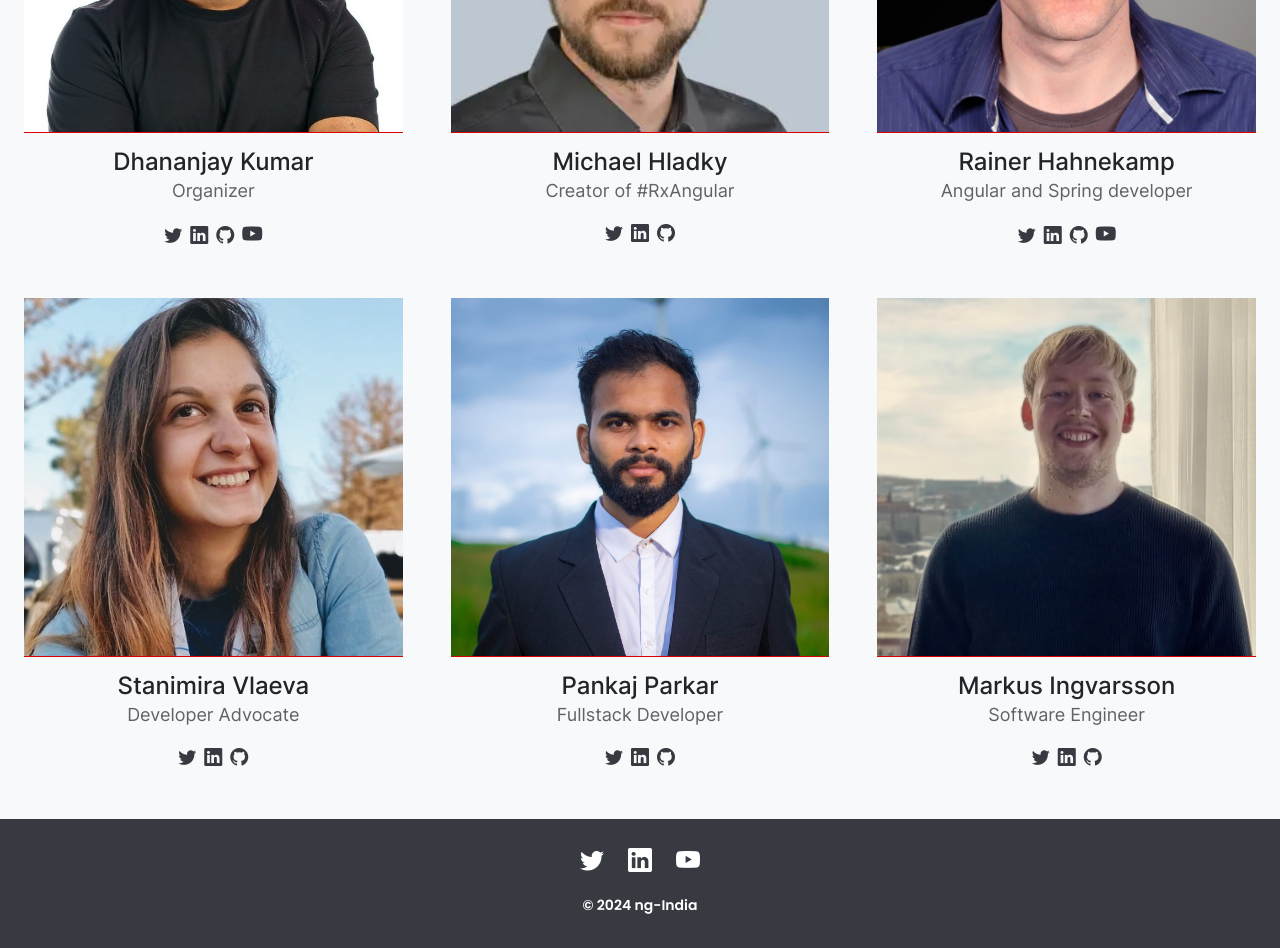
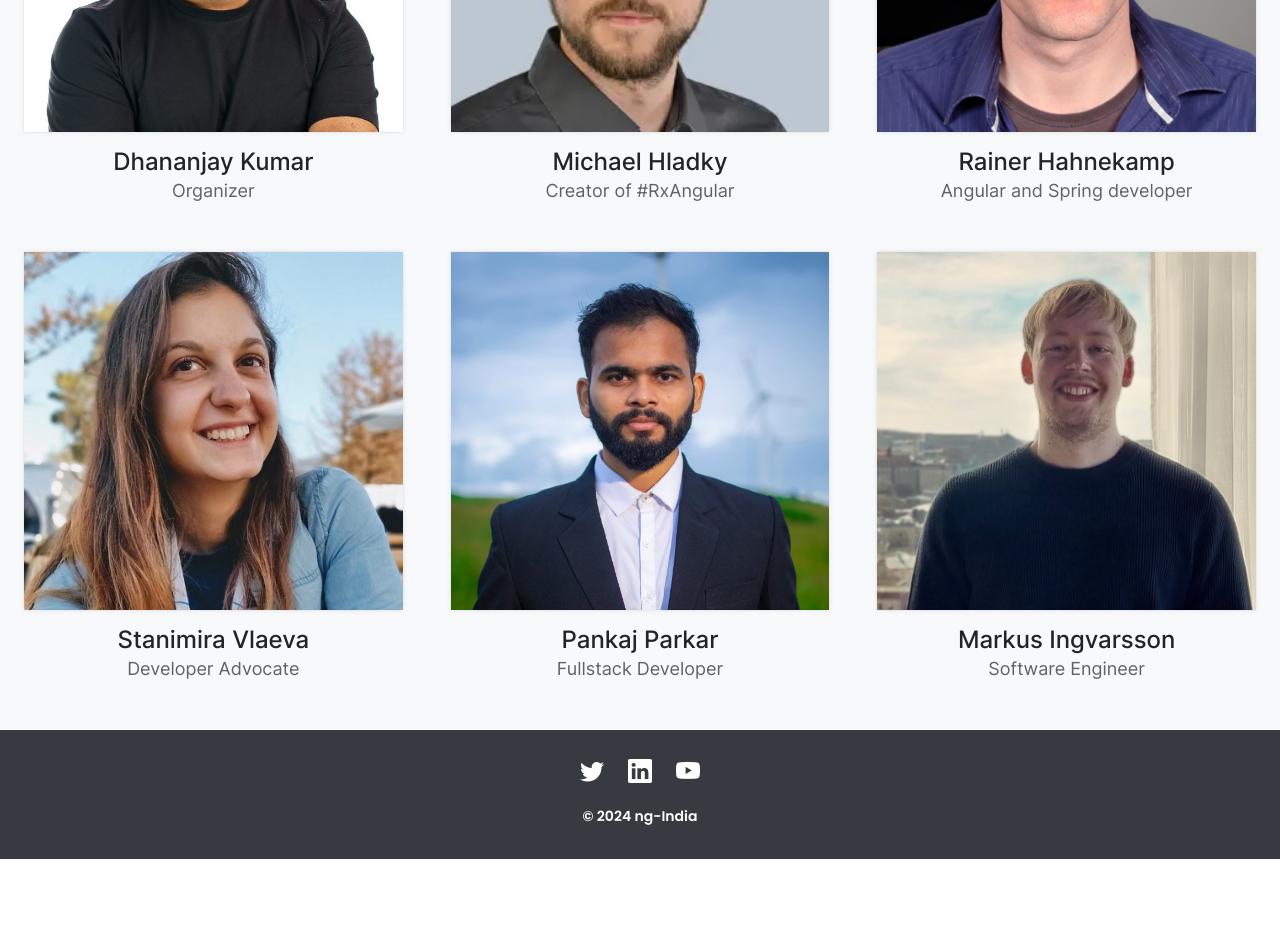
Before and after one commit to debugmodedotnet/ngindia2025, an Angular app: page /speakers in a window 1280 px wide. Shown: the part 440-1388 px from the top of the page. After the commit the page ends 1299 px from the top, so only its background shows below. Built offline with nearby package versions, Linux system fonts and the light colour scheme.

Commit message:
Speaker Flip Card

```diff
--- a/src/app/components/hero/hero.component.html
+++ b/src/app/components/hero/hero.component.html
@@ -10,13 +10,17 @@
   </video>
 
   <div class="hero-text position-relative z-1">
+    <h2 class="font-36 font-family-poppins nmc-white text-center">
+      ng-India <sup class="font-18 nmc-primary">7th Edition</sup>
+    </h2>
+
     <h1 class="font-family-poppins nmc-white typewriter">
-      India's Largest <b class="nmc-primary">Angular</b> Conference
+      India's Largest <b class="nmc-primary">Angular</b> Conference!
     </h1>
 
-    <button class="nmc-btn-primary mt-4 px-4 h-auto py-3 mx-auto" type="submit">
-      Buy Tickets
-    </button>
+    <p class="mt-4 font-26 nmc-white text-center">
+      April 5th, 2025 | Delhi, India
+    </p>
   </div>
 
   <div
--- a/src/app/components/hero/hero.component.scss
+++ b/src/app/components/hero/hero.component.scss
@@ -31,8 +31,8 @@
         place-content: center;
 
         .typewriter {
-            width: 28ch;
-            animation: typing 4s steps(28), blink .5s step-end infinite alternate;
+            width: 100%;
+            animation: typing 4s steps(29), blink .5s step-end infinite alternate;
             white-space: nowrap;
             overflow: hidden;
             border-right: 3px solid $nmc-primary;
--- a/src/app/components/speakers/speakers.component.html
+++ b/src/app/components/speakers/speakers.component.html
@@ -1,4 +1,4 @@
-<section class="py-5 nmc-bg-light">
+<section class="speakers-section py-5 nmc-bg-light">
   <div class="container-boxed">
     <div class="text-center heading-section mb-5">
       <h2 class="mb-4"><span>Event</span> Speakers</h2>
@@ -6,6 +6,9 @@
 
     <div class="speakers row g-5">
       <div class="col-md-4 speaker">
+        <div class="flip-card" tabindex="0">
+          <div class="flip-card-inner text-center">
+            <div class="flip-card-front">
               <figure class="m-0 overflow-hidden">
                 <img
                   src="../../../assets/images/speakers/speaker-1.jpeg"
@@ -13,10 +16,14 @@
                   alt="Dhananjay Kumar"
                 />
               </figure>
+            </div>
 
-        <div class="text text-center pt-3">
-          <h3>Dhananjay Kumar</h3>
-          <span class="font-18 mt-2 nmc-medium-grey">Organizer</span>
+            <div class="flip-card-back text-center">
+              <p class="nmc-white font-16 mt-2">
+                Dhananjay Kumar is a passionate organizer and speaker,
+                well-versed in the latest tech trends and actively engaged in
+                various developer communities.
+              </p>
 
               <ul
                 class="social d-flex align-items-center justify-content-center gap-2 mt-3"
@@ -25,7 +32,7 @@
                   <a
                     href="https://x.com/debug_mode"
                     target="_blank"
-                class="nmc-dark-grey font-18"
+                    class="nmc-white font-18"
                     ><i class="bi bi-twitter"></i
                   ></a>
                 </li>
@@ -34,7 +41,7 @@
                   <a
                     href="https://www.linkedin.com/in/dhananjaykumar07/"
                     target="_blank"
-                class="nmc-dark-grey font-18"
+                    class="nmc-white font-18"
                     ><i class="bi bi-linkedin"></i
                   ></a>
                 </li>
@@ -43,7 +50,7 @@
                   <a
                     href="https://github.com/debugmodedotnet"
                     target="_blank"
-                class="nmc-dark-grey font-18"
+                    class="nmc-white font-18"
                     ><i class="bi bi-github"></i
                   ></a>
                 </li>
@@ -52,28 +59,40 @@
                   <a
                     href="https://www.youtube.com/@NomadCoderai"
                     target="_blank"
-                class="nmc-dark-grey font-20"
+                    class="nmc-white font-20"
                     ><i class="bi bi-youtube"></i
                   ></a>
                 </li>
               </ul>
             </div>
           </div>
+        </div>
+
+        <div class="text text-center pt-3">
+          <h3>Dhananjay Kumar</h3>
+          <span class="font-18 mt-2 nmc-medium-grey">Organizer</span>
+        </div>
+      </div>
 
       <div class="col-md-4 speaker">
-        <figure class="m-0 overflow-hidden nmc-bg-white">
+        <div class="flip-card" tabindex="0">
+          <div class="flip-card-inner text-center">
+            <div class="flip-card-front">
+              <figure class="m-0 overflow-hidden">
                 <img
                   src="../../../assets/images/speakers/speaker-2.png"
                   class="w-100 h-100 object-fit-cover"
                   alt="Michael Hladky"
                 />
               </figure>
+            </div>
 
-        <div class="text text-center pt-3">
-          <h3>Michael Hladky</h3>
-          <span class="font-18 mt-2 nmc-medium-grey">
-            Creator of #RxAngular
-          </span>
+            <div class="flip-card-back text-center">
+              <p class="nmc-white font-16 mt-2">
+                Dhananjay Kumar is a passionate organizer and speaker,
+                well-versed in the latest tech trends and actively engaged in
+                various developer communities.
+              </p>
 
               <ul
                 class="social d-flex align-items-center justify-content-center gap-2 mt-3"
@@ -82,7 +101,7 @@
                   <a
                     href="https://x.com/Michael_Hladky"
                     target="_blank"
-                class="nmc-dark-grey font-18"
+                    class="nmc-white font-18"
                     ><i class="bi bi-twitter"></i
                   ></a>
                 </li>
@@ -91,7 +110,7 @@
                   <a
                     href="https://www.linkedin.com/in/michael-hladky-519340148/"
                     target="_blank"
-                class="nmc-dark-grey font-18"
+                    class="nmc-white font-18"
                     ><i class="bi bi-linkedin"></i
                   ></a>
                 </li>
@@ -100,28 +119,42 @@
                   <a
                     href="https://github.com/BioPhoton"
                     target="_blank"
-                class="nmc-dark-grey font-18"
+                    class="nmc-white font-18"
                     ><i class="bi bi-github"></i
                   ></a>
                 </li>
               </ul>
             </div>
           </div>
+        </div>
+
+        <div class="text text-center pt-3">
+          <h3>Michael Hladky</h3>
+          <span class="font-18 mt-2 nmc-medium-grey">
+            Creator of #RxAngular
+          </span>
+        </div>
+      </div>
 
       <div class="col-md-4 speaker">
-        <figure class="m-0 overflow-hidden nmc-bg-white">
+        <div class="flip-card" tabindex="0">
+          <div class="flip-card-inner text-center">
+            <div class="flip-card-front">
+              <figure class="m-0 overflow-hidden">
                 <img
                   src="../../../assets/images/speakers/speaker-3.jpg"
                   class="w-100 h-100 object-fit-cover"
                   alt="Rainer Hahnekamp"
                 />
               </figure>
+            </div>
 
-        <div class="text text-center pt-3">
-          <h3>Rainer Hahnekamp</h3>
-          <span class="font-18 mt-2 nmc-medium-grey">
-            Angular and Spring developer
-          </span>
+            <div class="flip-card-back text-center">
+              <p class="nmc-white font-16 mt-2">
+                Dhananjay Kumar is a passionate organizer and speaker,
+                well-versed in the latest tech trends and actively engaged in
+                various developer communities.
+              </p>
 
               <ul
                 class="social d-flex align-items-center justify-content-center gap-2 mt-3"
@@ -130,7 +163,7 @@
                   <a
                     href="https://x.com/rainerhahnekamp"
                     target="_blank"
-                class="nmc-dark-grey font-18"
+                    class="nmc-white font-18"
                     ><i class="bi bi-twitter"></i
                   ></a>
                 </li>
@@ -139,7 +172,7 @@
                   <a
                     href="https://www.linkedin.com/in/rainerhahnekamp/"
                     target="_blank"
-                class="nmc-dark-grey font-18"
+                    class="nmc-white font-18"
                     ><i class="bi bi-linkedin"></i
                   ></a>
                 </li>
@@ -148,7 +181,7 @@
                   <a
                     href="https://github.com/rainerhahnekamp"
                     target="_blank"
-                class="nmc-dark-grey font-18"
+                    class="nmc-white font-18"
                     ><i class="bi bi-github"></i
                   ></a>
                 </li>
@@ -157,26 +190,42 @@
                   <a
                     href="https://www.youtube.com/@RainerHahnekamp"
                     target="_blank"
-                class="nmc-dark-grey font-20"
+                    class="nmc-white font-20"
                     ><i class="bi bi-youtube"></i
                   ></a>
                 </li>
               </ul>
             </div>
           </div>
+        </div>
+
+        <div class="text text-center pt-3">
+          <h3>Rainer Hahnekamp</h3>
+          <span class="font-18 mt-2 nmc-medium-grey">
+            Angular and Spring developer
+          </span>
+        </div>
+      </div>
 
       <div class="col-md-4 speaker">
-        <figure class="m-0 overflow-hidden nmc-bg-white">
+        <div class="flip-card" tabindex="0">
+          <div class="flip-card-inner text-center">
+            <div class="flip-card-front">
+              <figure class="m-0 overflow-hidden">
                 <img
                   src="../../../assets/images/speakers/speaker-4.jpeg"
                   class="w-100 h-100 object-fit-cover"
                   alt="Stanimira Vlaeva"
                 />
               </figure>
+            </div>
 
-        <div class="text text-center pt-3">
-          <h3>Stanimira Vlaeva</h3>
-          <span class="font-18 mt-2 nmc-medium-grey"> Developer Advocate </span>
+            <div class="flip-card-back text-center">
+              <p class="nmc-white font-16 mt-2">
+                Dhananjay Kumar is a passionate organizer and speaker,
+                well-versed in the latest tech trends and actively engaged in
+                various developer communities.
+              </p>
 
               <ul
                 class="social d-flex align-items-center justify-content-center gap-2 mt-3"
@@ -185,7 +234,7 @@
                   <a
                     href="https://x.com/StanimiraVlaeva"
                     target="_blank"
-                class="nmc-dark-grey font-18"
+                    class="nmc-white font-18"
                     ><i class="bi bi-twitter"></i
                   ></a>
                 </li>
@@ -194,7 +243,7 @@
                   <a
                     href="https://www.linkedin.com/in/sis0k0/"
                     target="_blank"
-                class="nmc-dark-grey font-18"
+                    class="nmc-white font-18"
                     ><i class="bi bi-linkedin"></i
                   ></a>
                 </li>
@@ -203,28 +252,40 @@
                   <a
                     href="https://github.com/sis0k0"
                     target="_blank"
-                class="nmc-dark-grey font-18"
+                    class="nmc-white font-18"
                     ><i class="bi bi-github"></i
                   ></a>
                 </li>
               </ul>
             </div>
           </div>
+        </div>
+
+        <div class="text text-center pt-3">
+          <h3>Stanimira Vlaeva</h3>
+          <span class="font-18 mt-2 nmc-medium-grey"> Developer Advocate </span>
+        </div>
+      </div>
 
       <div class="col-md-4 speaker">
-        <figure class="m-0 overflow-hidden nmc-bg-white">
+        <div class="flip-card" tabindex="0">
+          <div class="flip-card-inner text-center">
+            <div class="flip-card-front">
+              <figure class="m-0 overflow-hidden">
                 <img
                   src="../../../assets/images/speakers/speaker-5.jpeg"
                   class="w-100 h-100 object-fit-cover"
                   alt="Pankaj Parkar"
                 />
               </figure>
+            </div>
 
-        <div class="text text-center pt-3">
-          <h3>Pankaj Parkar</h3>
-          <span class="font-18 mt-2 nmc-medium-grey">
-            Fullstack Developer
-          </span>
+            <div class="flip-card-back text-center">
+              <p class="nmc-white font-16 mt-2">
+                Dhananjay Kumar is a passionate organizer and speaker,
+                well-versed in the latest tech trends and actively engaged in
+                various developer communities.
+              </p>
 
               <ul
                 class="social d-flex align-items-center justify-content-center gap-2 mt-3"
@@ -233,7 +294,7 @@
                   <a
                     href="https://x.com/pankajparkar"
                     target="_blank"
-                class="nmc-dark-grey font-18"
+                    class="nmc-white font-18"
                     ><i class="bi bi-twitter"></i
                   ></a>
                 </li>
@@ -242,7 +303,7 @@
                   <a
                     href="https://www.linkedin.com/in/pankajparkar"
                     target="_blank"
-                class="nmc-dark-grey font-18"
+                    class="nmc-white font-18"
                     ><i class="bi bi-linkedin"></i
                   ></a>
                 </li>
@@ -251,26 +312,42 @@
                   <a
                     href="https://github.com/pankajparkar"
                     target="_blank"
-                class="nmc-dark-grey font-18"
+                    class="nmc-white font-18"
                     ><i class="bi bi-github"></i
                   ></a>
                 </li>
               </ul>
             </div>
           </div>
+        </div>
+
+        <div class="text text-center pt-3">
+          <h3>Pankaj Parkar</h3>
+          <span class="font-18 mt-2 nmc-medium-grey">
+            Fullstack Developer
+          </span>
+        </div>
+      </div>
 
       <div class="col-md-4 speaker">
-        <figure class="m-0 overflow-hidden nmc-bg-white">
+        <div class="flip-card" tabindex="0">
+          <div class="flip-card-inner text-center">
+            <div class="flip-card-front">
+              <figure class="m-0 overflow-hidden">
                 <img
                   src="../../../assets/images/speakers/speaker-6.jpeg"
                   class="w-100 h-100 object-fit-cover"
                   alt="Markus Ingvarsson"
                 />
               </figure>
+            </div>
 
-        <div class="text text-center pt-3">
-          <h3>Markus Ingvarsson</h3>
-          <span class="font-18 mt-2 nmc-medium-grey"> Software Engineer </span>
+            <div class="flip-card-back text-center">
+              <p class="nmc-white font-16 mt-2">
+                Dhananjay Kumar is a passionate organizer and speaker,
+                well-versed in the latest tech trends and actively engaged in
+                various developer communities.
+              </p>
 
               <ul
                 class="social d-flex align-items-center justify-content-center gap-2 mt-3"
@@ -279,7 +356,7 @@
                   <a
                     href="https://x.com/markusingvarssn"
                     target="_blank"
-                class="nmc-dark-grey font-18"
+                    class="nmc-white font-18"
                     ><i class="bi bi-twitter"></i
                   ></a>
                 </li>
@@ -288,7 +365,7 @@
                   <a
                     href="https://www.linkedin.com/in/markusingvarsson/"
                     target="_blank"
-                class="nmc-dark-grey font-18"
+                    class="nmc-white font-18"
                     ><i class="bi bi-linkedin"></i
                   ></a>
                 </li>
@@ -297,7 +374,7 @@
                   <a
                     href="github.com/markusingvarsson"
                     target="_blank"
-                class="nmc-dark-grey font-18"
+                    class="nmc-white font-18"
                     ><i class="bi bi-github"></i
                   ></a>
                 </li>
@@ -305,5 +382,12 @@
             </div>
           </div>
         </div>
+
+        <div class="text text-center pt-3">
+          <h3>Markus Ingvarsson</h3>
+          <span class="font-18 mt-2 nmc-medium-grey"> Software Engineer </span>
+        </div>
+      </div>
+    </div>
   </div>
 </section>
--- a/src/app/components/speakers/speakers.component.scss
+++ b/src/app/components/speakers/speakers.component.scss
@@ -1,6 +1,6 @@
 @use "../../styles/variables" as *;
 
-section {
+.speakers-section {
     border-top: 1px solid #ccc;
 
     .heading-section {
@@ -36,24 +36,56 @@ section {
     }
 
     .speaker {
-
         figure {
             height: 358px;
         }
 
-        .text {
-            position: relative;
+        .flip-card {
+            background-color: transparent;
+            width: 100%;
+            height: 358px;
+            perspective: 1000px;
 
-            &::after {
+            .flip-card-inner {
+                position: relative;
+                width: 100%;
+                height: 100%;
+                box-shadow: rgba(0, 0, 0, 0.1) 0px 0px 5px 0px, rgba(0, 0, 0, 0.1) 0px 0px 1px 0px;
+                transition: transform 0.6s ease;
+                transform-style: preserve-3d;
+            }
+
+            &:hover .flip-card-inner,
+            &:focus .flip-card-inner {
+                transform: rotateY(180deg);
+            }
+
+            .flip-card-front,
+            .flip-card-back {
                 position: absolute;
-                top: 0;
-                left: 0;
-                right: 0;
-                content: '';
                 width: 100%;
-                height: 1px;
-                margin: 0 auto;
-                background: $nmc-primary;
+                height: 100%;
+                backface-visibility: hidden;
+            }
+
+            .flip-card-front {
+                background-color: $nmc-white;
+                color: $nmc-dark-grey;
+
+                figure {
+                    height: 100%;
+                }
+            }
+
+            .flip-card-back {
+                background-color: $nmc-dark-grey;
+                color: $nmc-white;
+                transform: rotateY(180deg);
+                display: flex;
+                flex-direction: column;
+                justify-content: center;
+                padding: 20px;
+
             }
         }
 
@@ -66,6 +98,7 @@ section {
         .social a:hover,
         .social a:focus {
             color: $nmc-primary !important;
+            transition: color 0.3s ease;
         }
     }
 }
--- a/src/index.html
+++ b/src/index.html
@@ -2,7 +2,7 @@
 <html lang="en">
   <head>
     <meta charset="utf-8" />
-    <title>NgIndia25</title>
+    <title>ng-India</title>
     <base href="/" />
     <meta name="viewport" content="width=device-width, initial-scale=1" />
     <link rel="icon" type="image/x-icon" href="assets/favicon.ico" />
--- a/src/styles.scss
+++ b/src/styles.scss
@@ -638,7 +638,7 @@ inset-0 {
 -------------------------------------------------------------------------*/
 .nav-item .nav-link {
     border: 1px solid transparent;
-    border-radius: 50px;
+    //border-radius: 50px;
     transition: all ease-in-out;
 }
 
```
Also changed, not shown: src/app/components/header/header.component.html (+15 -6 lines). Lines whose indentation alone changed are shown as unchanged.
